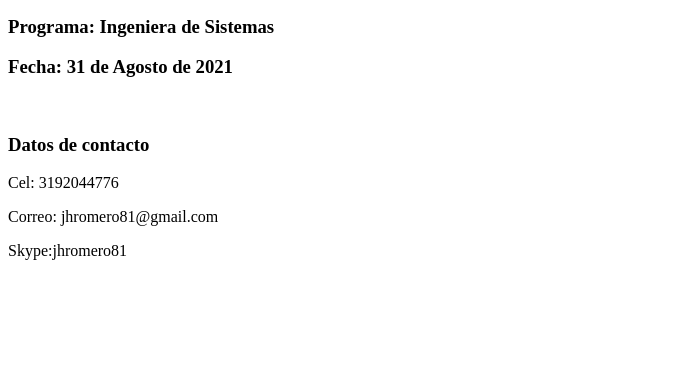
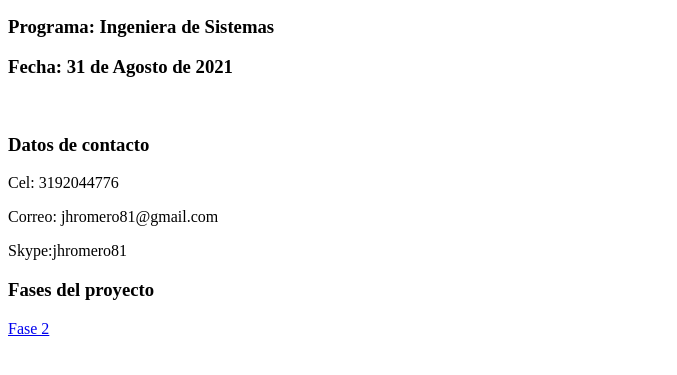
Before and after one commit to jhromeroc/DSW-JhonRomero, a plain HTML site: page index.html in a window 1280 px wide. Shown: the part 105-480 px from the top of the page, without its empty margins (0-677 px from the left). Drawn offline with Linux system fonts and the light colour scheme.

Commit message:
Update index.html

```diff
--- a/index.html
+++ b/index.html
@@ -20,6 +20,8 @@
         <p>Correo: jhromero81@gmail.com</p>
         <p>Skype:jhromero81</p>
         </article>
+        <h3>Fases del proyecto</h3>
+        <a href="Fase 2/design.html">Fase 2</a>
     </section>
 
 </body>
```
